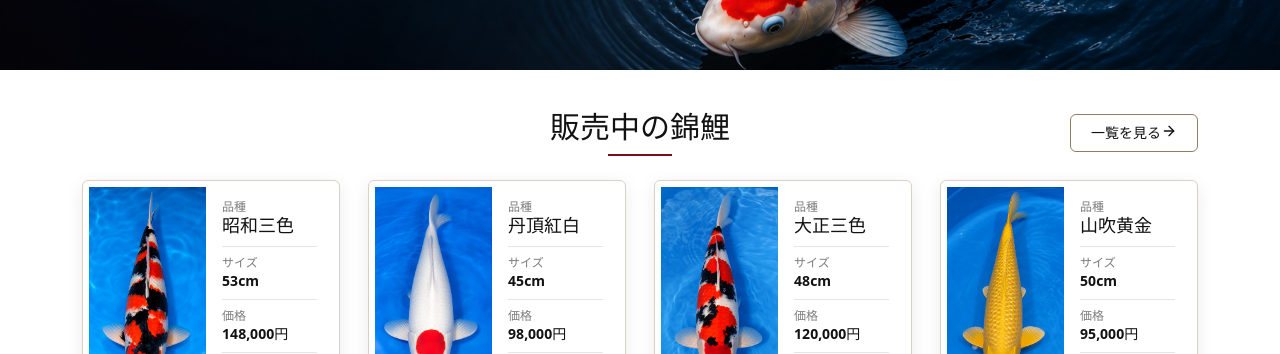
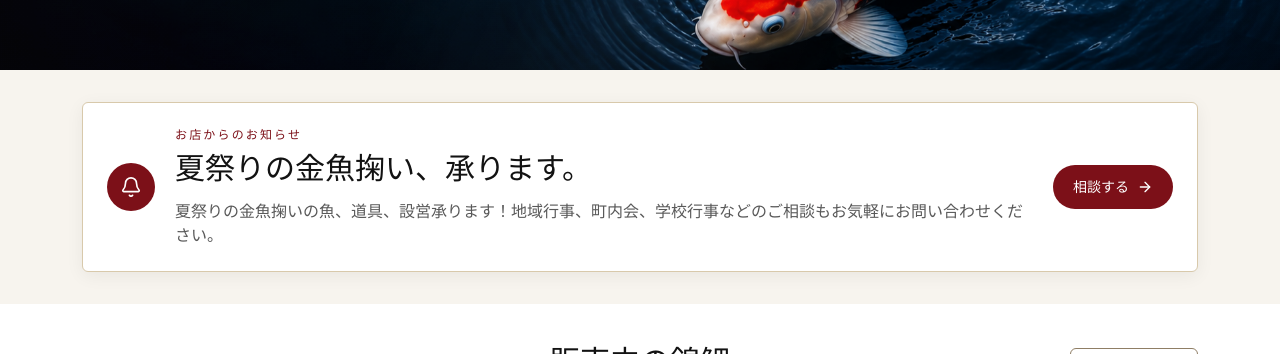
Before and after one commit to AtsushiSora/itsukaichi-nishikigoi-center, a React (Vite) app: page / in a window 1280 px wide. Shown: the part 375-729 px from the top of the page. Built offline with nearby package versions, Linux system fonts and the light colour scheme; no server answers.

Commit message:
Add editable home message

```diff
--- /dev/null
+++ b/src/data/home-message.ts
@@ -0,0 +1,7 @@
+export const homeMessage = {
+  eyebrow: "お店からのお知らせ",
+  title: "夏祭りの金魚掬い、承ります。",
+  body: "夏祭りの金魚掬いの魚、道具、設営承ります！地域行事、町内会、学校行事などのご相談もお気軽にお問い合わせください。",
+  ctaLabel: "相談する",
+  ctaUrl: "/contact",
+};
--- a/src/pages/HomePage.tsx
+++ b/src/pages/HomePage.tsx
@@ -1,5 +1,6 @@
 import {
   ArrowRight,
+  Bell,
   HeartHandshake,
   Home,
   Phone,
@@ -8,6 +9,7 @@ import {
 } from "lucide-react";
 import { Link } from "react-router-dom";
 import { KoiCard } from "../components/KoiCard";
+import { homeMessage } from "../data/home-message";
 import { koiList } from "../data/koi";
 import { siteInfo } from "../data/site";
 
@@ -76,6 +78,30 @@ export function HomePage() {
             <span className="border border-urushi px-2 py-1 font-serif text-sm text-urushi">
               錦鯉
             </span>
+          </div>
+        </div>
+      </section>
+
+      <section className="bg-washi py-6 md:py-8">
+        <div className="mx-auto max-w-[1180px] px-5 lg:px-8">
+          <div className="grid gap-5 rounded-md border border-[#d8c9ab] bg-white p-5 shadow-[0_4px_18px_rgba(18,18,18,0.06)] md:grid-cols-[auto_1fr_auto] md:items-center md:p-6">
+            <div className="grid h-12 w-12 place-items-center rounded-full bg-urushi text-white">
+              <Bell size={22} strokeWidth={1.8} />
+            </div>
+            <div>
+              <p className="text-xs font-semibold tracking-[0.18em] text-urushi">{homeMessage.eyebrow}</p>
+              <h2 className="mt-2 font-serif text-xl font-semibold leading-tight sm:text-2xl md:text-3xl">
+                {homeMessage.title}
+              </h2>
+              <p className="mt-3 text-sm leading-7 text-sumi/70 md:text-base">{homeMessage.body}</p>
+            </div>
+            <Link
+              to={homeMessage.ctaUrl}
+              className="inline-flex items-center justify-center gap-2 rounded-full bg-urushi px-5 py-3 text-sm font-semibold text-white transition hover:bg-sumi"
+            >
+              {homeMessage.ctaLabel}
+              <ArrowRight size={16} />
+            </Link>
           </div>
         </div>
       </section>
```
Also changed, not shown: 2 other files (tests, documents, lock files or other folders).
